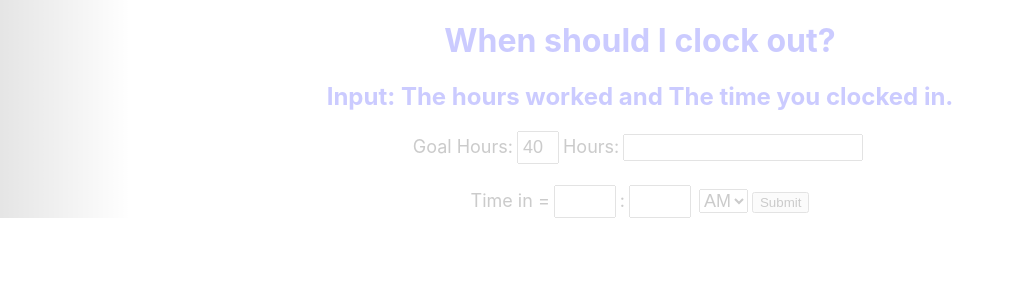
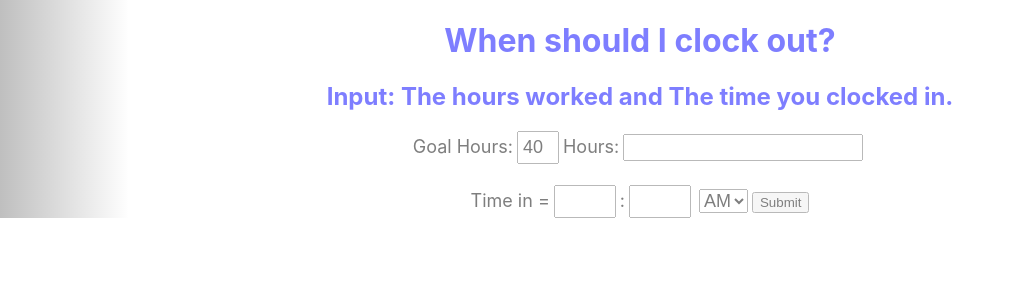
Before and after one commit to clarson1229/clock-out-gh, a React (Create React App) app: page / in a window 1280 px wide. Shown: the top 300 px of the page, without its empty margins (0-1015 px from the left). Built offline with nearby package versions, Linux system fonts and the light colour scheme.

Commit message:
Background updated

```diff
--- a/src/App.css
+++ b/src/App.css
@@ -13,6 +13,7 @@
 .HeaderStuff{
 
   color: blue;
+  opacity: 1;
 }
 .App-header {
   background-color: #282c34;
@@ -33,7 +34,8 @@
   padding: 4px;
 }
 .gradient {
-  opacity: .2;
+  opacity: .5;
+  height: 100%;
   background-color: gray;
   background-image:
     linear-gradient(
```
